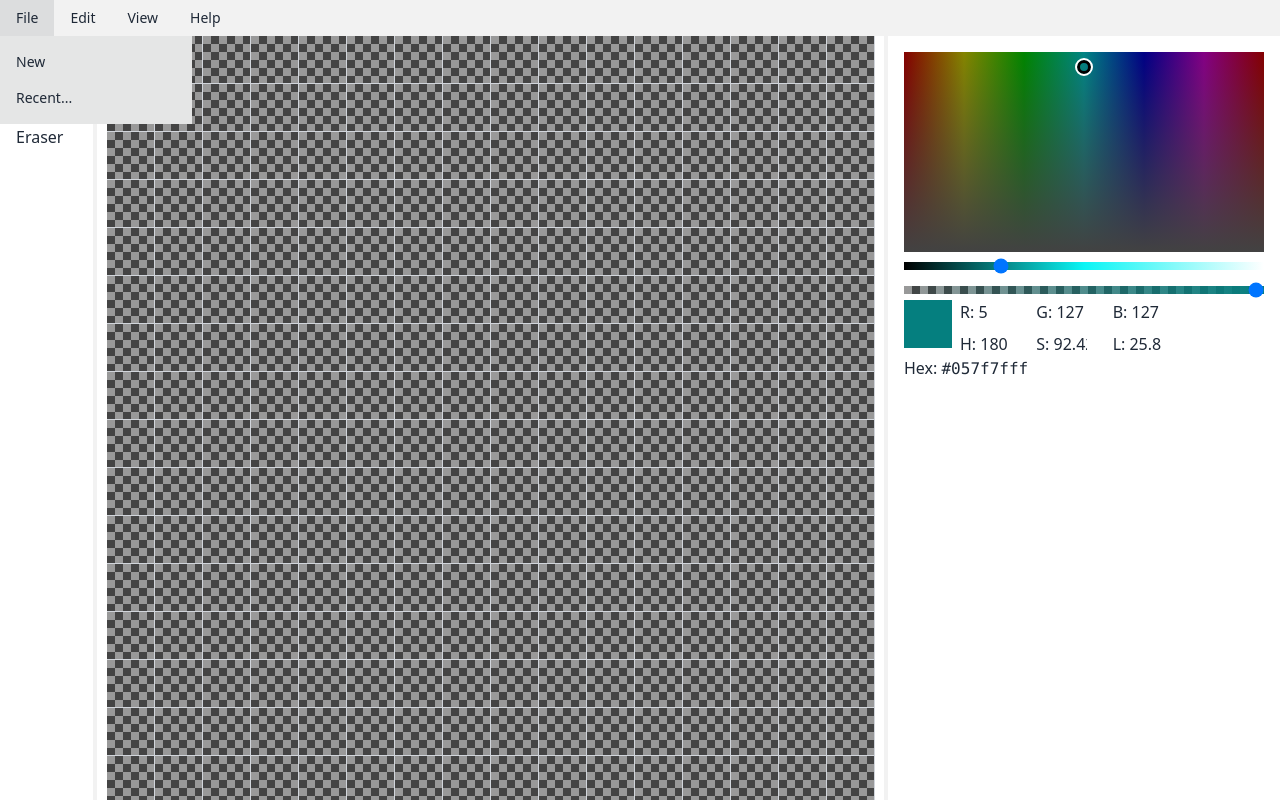
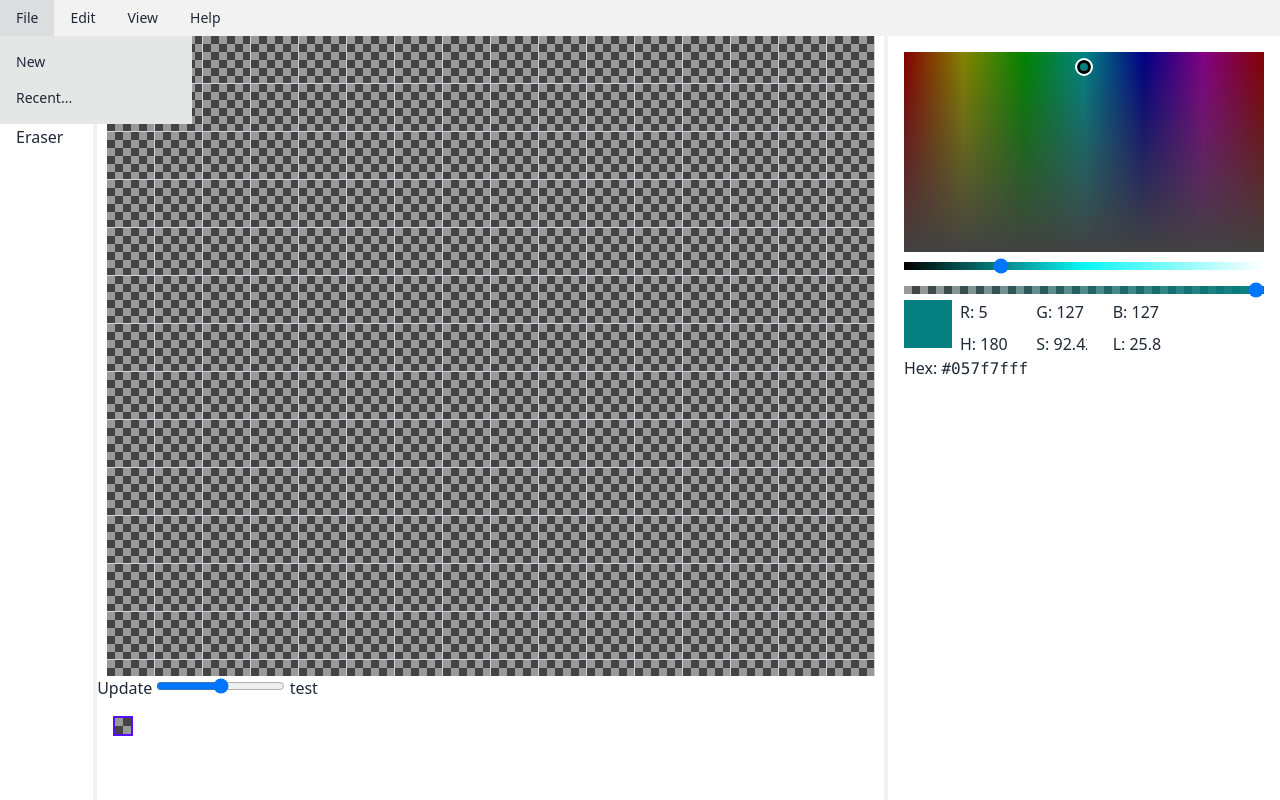
Before and after one commit to iwillreku3206/ted, a SvelteKit app: page / in a window 1280 px wide. Built offline with nearby package versions, Linux system fonts and the light colour scheme; some icons are missing.

Commit message:
fix issue on smaller screens which cause right and bottom panels to be clipped off

```diff
--- a/src/components/renderer.svelte
+++ b/src/components/renderer.svelte
@@ -3,7 +3,6 @@
 	import type Frame from '../document/frame';
 	import { currentFrameStore } from '../stores/currentFrameStore';
 	import { currentDocumentStore } from '../stores/documentStore';
-
 
 	$: frame = $currentDocumentStore.frames.getFrame($currentFrameStore.x, $currentFrameStore.y);
 	$: pixels = frame.asColorArray().map((c) => c.toRGBAHex() || '#00000000');
@@ -74,7 +73,7 @@
 />
 
 <div
-	class="grid place-items-center h-full overflow-clip"
+	class="grid place-items-center shrink overflow-hidden"
 	on:mousedown={rendererMouseDown}
 	on:wheel={rendererOnWheel}
 >
--- a/src/routes/+page.svelte
+++ b/src/routes/+page.svelte
@@ -13,7 +13,7 @@
 
 <div class="flex flex-row gap-1 bg-base-200 h-full">
 	<div class="w-24 bg-base-100"><Toolbox /><NewFile /></div>
-	<div class="w-full bg-base-100 flex flex-col">
+	<div class="w-full bg-base-100 flex flex-col overflow-auto">
 		<Renderer
 			changePixel={(i) => {
 				if ($currentToolStore.type === 'brush') {
```
